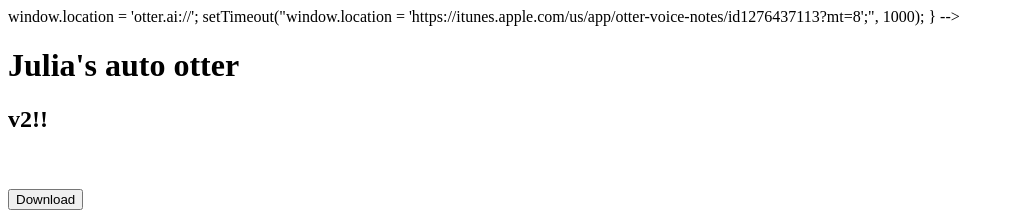
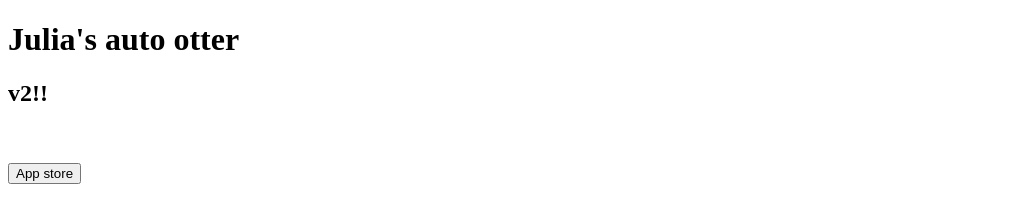
Before and after one commit to Evvn/auto-otter, a plain HTML site: page index.html in a window 1280 px wide. Shown: the top 217 px of the page, without its empty margins (0-1014 px from the left). Drawn offline with Linux system fonts and the light colour scheme.

Commit message:
really removed js

```diff
--- a/index.html
+++ b/index.html
@@ -14,9 +14,8 @@
      -->
     <!-- <script>
     window.onload = function() {
-    <!-- Deep link URL for existing users with app already installed on their device -->
         window.location = 'otter.ai://';
-    <!-- Download URL (TUNE link) for new users to download the app -->
+
         setTimeout("window.location = 'https://itunes.apple.com/us/app/otter-voice-notes/id1276437113?mt=8';", 1000);
     }
     </script> -->
@@ -30,7 +29,7 @@
 
     <!-- button to Download App for new app users -->
     <form action="https://itunes.apple.com/us/app/otter-voice-notes/id1276437113?mt=8" target="_blank">
-        <input type="submit" value="Download" />
+        <input type="submit" value="App store" />
     </form>
 
     <br><br>
```
